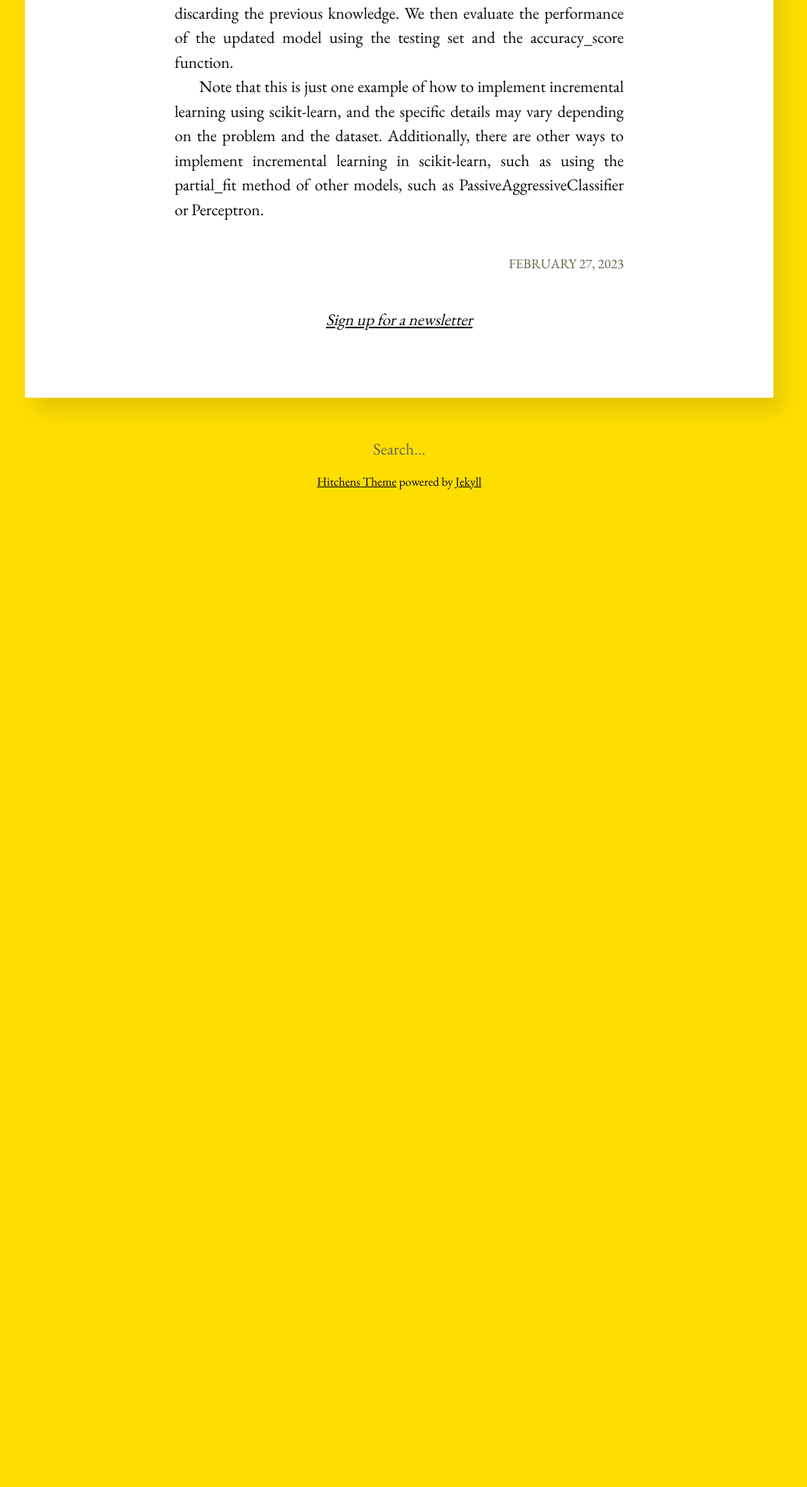
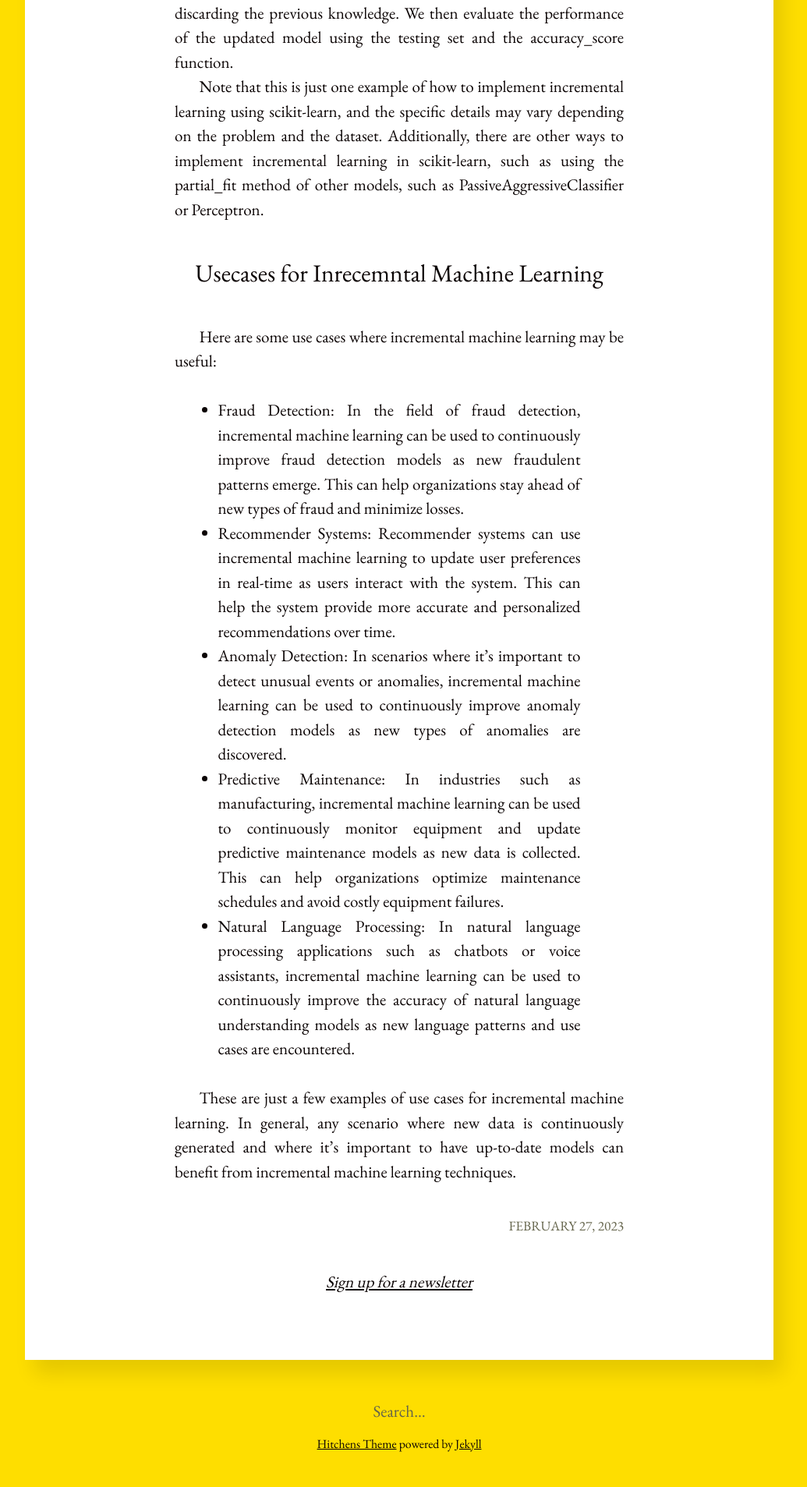
Before and after one commit to gopi-suvanam/gopi-suvanam.github.io, a Jekyll site: the page built from _posts/2023-02-27-Incremental-Machine-Learning.md, in a window 1280 px wide. Shown: the part 3730-5637 px from the top of the page at 78% size, without its empty margins (128-1163 px from the left). Built offline with Jekyll 4.4.1, drawn with Linux system fonts in a browser that asks for light colours; before the commit the page ends 4403 px from its top, so only the background shows below that.

Commit message:
Update 2023-02-27-Incremental-Machine-Learning.md

```diff
--- a/_posts/2023-02-27-Incremental-Machine-Learning.md
+++ b/_posts/2023-02-27-Incremental-Machine-Learning.md
@@ -86,3 +86,18 @@ We then evaluate the performance of the initial model using the testing set and
 Finally, we assume that we have new data that we want to use for incremental learning. We split the new data into training and testing sets using train_test_split. We update the model with the new data using the partial_fit method, which modifies the model parameters without discarding the previous knowledge. We then evaluate the performance of the updated model using the testing set and the accuracy_score function.
 
 Note that this is just one example of how to implement incremental learning using scikit-learn, and the specific details may vary depending on the problem and the dataset. Additionally, there are other ways to implement incremental learning in scikit-learn, such as using the partial_fit method of other models, such as PassiveAggressiveClassifier or Perceptron.
+
+### Usecases for Inrecemntal Machine Learning
+Here are some use cases where incremental machine learning may be useful:
+
+- Fraud Detection: In the field of fraud detection, incremental machine learning can be used to continuously improve fraud detection models as new fraudulent patterns emerge. This can help organizations stay ahead of new types of fraud and minimize losses.
+
+- Recommender Systems: Recommender systems can use incremental machine learning to update user preferences in real-time as users interact with the system. This can help the system provide more accurate and personalized recommendations over time.
+
+- Anomaly Detection: In scenarios where it's important to detect unusual events or anomalies, incremental machine learning can be used to continuously improve anomaly detection models as new types of anomalies are discovered.
+
+- Predictive Maintenance: In industries such as manufacturing, incremental machine learning can be used to continuously monitor equipment and update predictive maintenance models as new data is collected. This can help organizations optimize maintenance schedules and avoid costly equipment failures.
+
+- Natural Language Processing: In natural language processing applications such as chatbots or voice assistants, incremental machine learning can be used to continuously improve the accuracy of natural language understanding models as new language patterns and use cases are encountered.
+
+These are just a few examples of use cases for incremental machine learning. In general, any scenario where new data is continuously generated and where it's important to have up-to-date models can benefit from incremental machine learning techniques.
```
